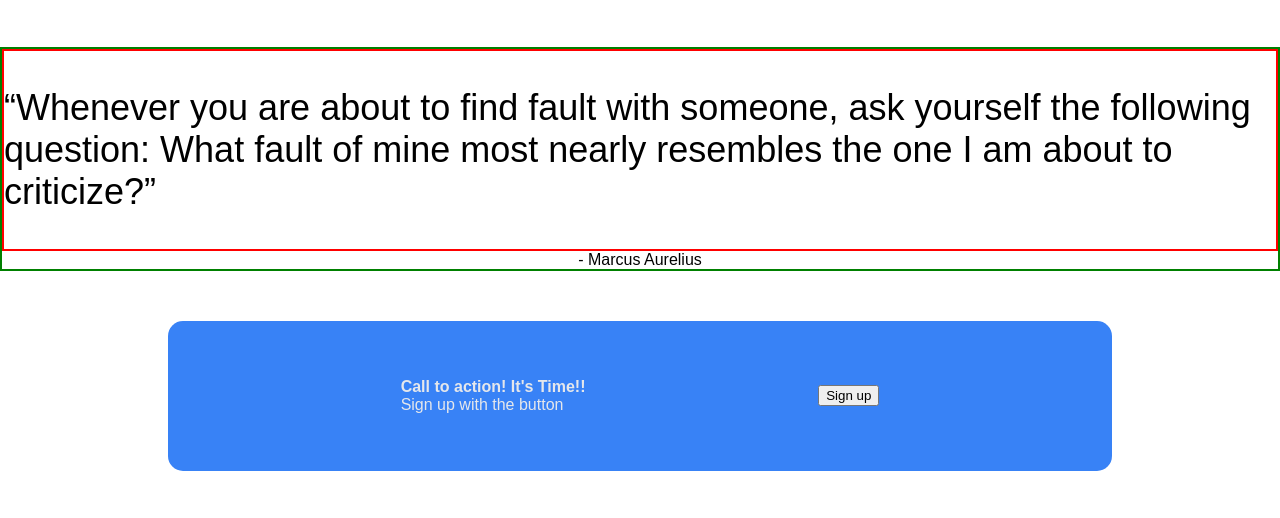
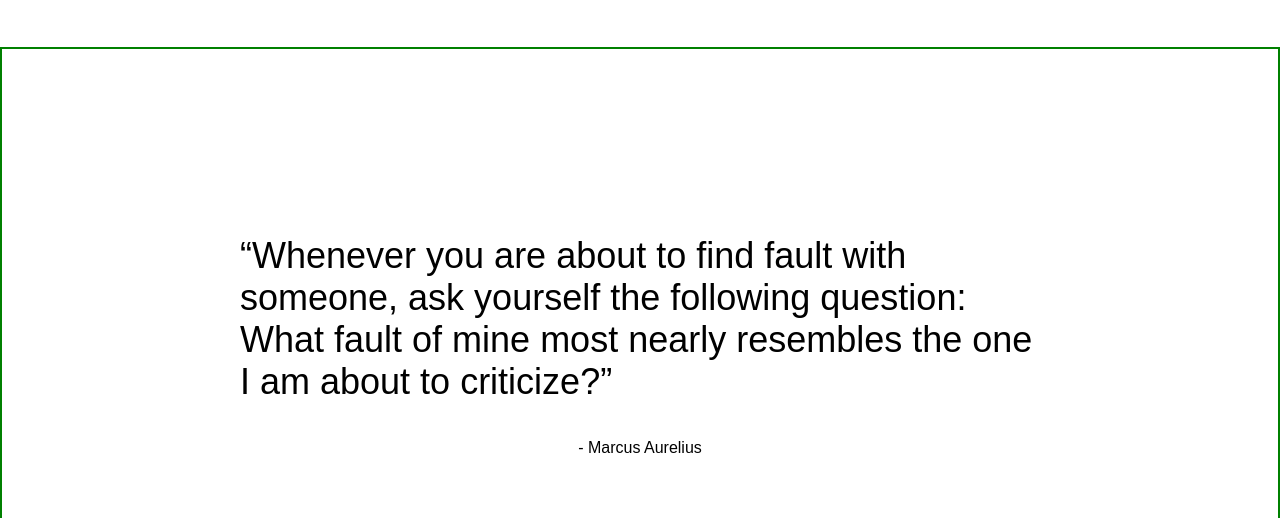
Before and after one commit to NewRedRoses/Odin-Landing-Page, a plain HTML site: page index.html in a window 1280 px wide. Shown: the part 902-1420 px from the top of the page. Drawn offline with Linux system fonts and the light colour scheme.

Commit message:
Add various minor styling fixes

```diff
--- a/styles.css
+++ b/styles.css
@@ -3,14 +3,13 @@ body{
     margin:0px;
     display: flex;
     flex-direction: column;
-    align-content: center;
 }
 .header{
     background-color: #1F2937;
     color:#E5E7EB;
     font-size: 18px;
     display: flex;
-    justify-content: space-between;
+    justify-content: space-around;
     padding: 20px;
 }
 .logo-text{
@@ -30,7 +29,6 @@ a{
 .section-one{
     display: flex;
     gap:20px;
-    align-items: center;
     justify-content: center;
     padding: 50px;
     background-color: #1F2937;
@@ -38,11 +36,9 @@ a{
 }
 .section-one-left{
     display: flex;
+    width: 400px;
     flex-direction: column;
     gap: 10px;
-    width: 500px;
-    flex: 1 1 auto;
-    flex-wrap: wrap;
 }
 .section-one-left .headline{
     font-size: 48px;
@@ -60,7 +56,7 @@ a{
     overflow: hidden;
 
 }
-.section-one-img img{
+.section-one img{
     height: auto;
     width: 400px;
 }
@@ -96,14 +92,23 @@ a{
 .section-three{
     display: flex;
     flex-direction: column;
-    flex-wrap: nowrap;
+    flex-wrap: wrap;
     border: 2px solid green;
-    align-items: center;
+    align-content: center;
+    padding: 150px;
+    align-items:center;
 }
-.quote{
+.section-three .quote{
+    display: flex;
+    flex-wrap: wrap;
     font-size: 36px;
     font-weight: light italic;
-    border: 2px solid red;
+    /* border: 2px solid red; */
+    width: 800px;
+}
+.section-three .quote-author{
+    display: flex;
+    justify-content: flex-end;
 }
 .section-four{
     display: flex;
```
